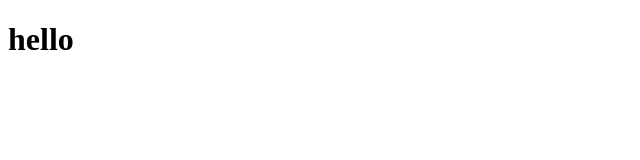
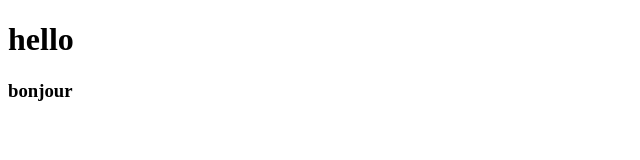
Before and after one commit to BoromDARADJI/doudou, a plain HTML site: page index.html in a window 1280 px wide. Shown: the full height of the page, 0-640 px from the left. Drawn offline with Linux system fonts and the light colour scheme.

Commit message:
changement index

```diff
--- a/index.html
+++ b/index.html
@@ -7,5 +7,6 @@
 </head>
 <body>
     <h1>hello</h1>
+    <h3>bonjour</h3>
 </body>
 </html>
```
